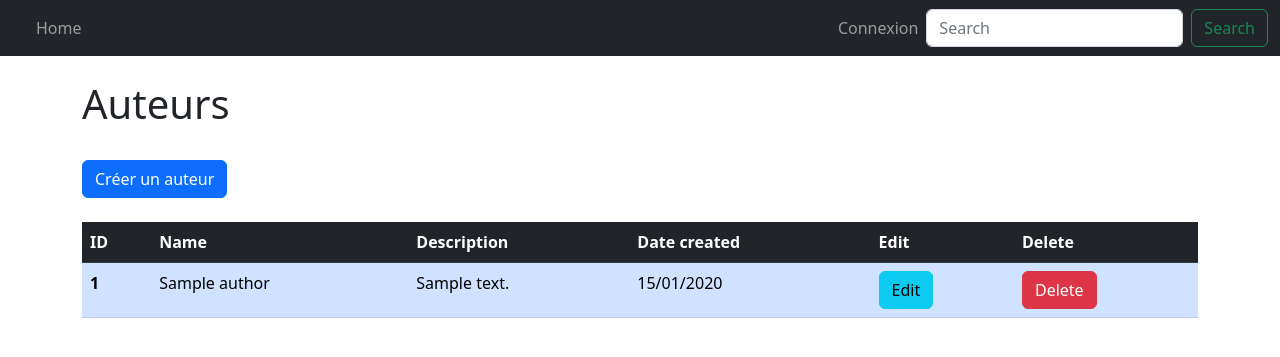
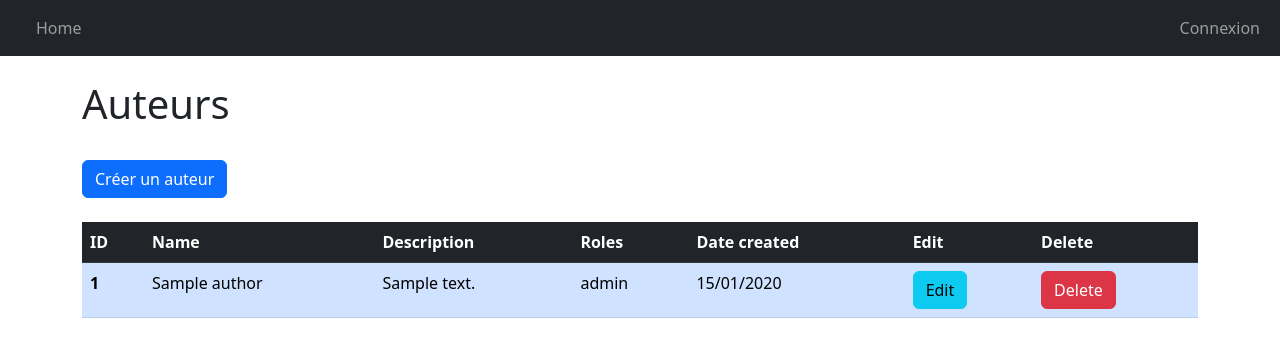
Before and after one commit to devscast/quotes.devscast.org, a Symfony app: template templates/pages/Author/index.html.twig in a window 1280 px wide. Shown: the top 357 px of the page. Run offline with Twig, Linux system fonts and the light colour scheme; the template is opened without the code that fills it: most values are stand-ins (such as "Sample title", 1, 10 or a date in 2020); some libraries are stand-ins or nearby versions.

Commit message:
Configuration of the administration

```diff
--- a/src/Controller/Admin/AuthorCrudController.php
+++ b/src/Controller/Admin/AuthorCrudController.php
@@ -35,7 +35,8 @@ class AuthorCrudController extends AbstractCrudController
             IdField::new('id')
                 ->hideOnForm(),
             TextField::new('name'),
-            TextEditorField::new('description'),
+            TextField::new('description'),
+            TextField::new('roles'),
             DateTimeField::new('createdAt')
                 ->hideOnForm()
                 ->setFormTypeOption('disabled', 'disabled'),
--- a/src/Controller/Admin/CitationCrudController.php
+++ b/src/Controller/Admin/CitationCrudController.php
@@ -35,8 +35,8 @@ class CitationCrudController extends AbstractCrudController
             IdField::new('id')
                 ->hideOnForm(),
             TextField::new('french'),
-            TextEditorField::new('english'),
-            TextEditorField::new('author'),
+            TextField::new('english'),
+            TextField::new('author'),
             DateTimeField::new('createdAt')
                 ->hideOnForm()
                 ->setFormTypeOption('disabled', 'disabled'),
--- a/src/Controller/CitationController.php
+++ b/src/Controller/CitationController.php
@@ -17,17 +17,17 @@ class CitationController extends AbstractController
     /**
      *  This function display all citations
      *
-     * @param CitationRepository $repository
+     * @param CitationRepository $citationRepository
      * @param PaginatorInterface $paginator
      * @param Request $request
      * @return Response
      */
     #[Route('/citation', name: 'index.citation', methods: ['GET'])]
-    public function index(CitationRepository $repository, PaginatorInterface $paginator, Request $request): Response
+    public function index(CitationRepository $citationRepository, PaginatorInterface $paginator, Request $request): Response
     {
 
         $citations = $paginator->paginate(
-            $repository->findAll(), /* query NOT result */
+            $citationRepository->findAll(), /* query NOT result */
             $request->query->getInt('page', 1), /*page number*/
             10 /*limit per page*/
         );
--- a/src/Controller/HomeController.php
+++ b/src/Controller/HomeController.php
@@ -11,6 +11,7 @@ class HomeController extends AbstractController
     #[Route('/', name: 'home.index', methods: ['GET'])]
     public function index(): Response
     {
-        return $this->render('pages/home/index.html.twig');
+        return $this->render('pages/home/index.html.twig', [
+        ]);
     }
 }
--- a/templates/pages/Author/index.html.twig
+++ b/templates/pages/Author/index.html.twig
@@ -25,6 +25,7 @@
                     <th scope="col">ID</th>
                     <th scope="col">Name</th>
                     <th scope="col">Description</th>
+                    <th scope="col">Roles</th>
                     <th scope="col">Date created</th>
                     <th scope="col">Edit</th>
                     <th scope="col">Delete</th>
@@ -36,15 +37,16 @@
                         <th scope="row">{{ author.id }}</th>
                         <td>{{ author.name }}</td>
                         <td>{{ author.description }}</td>
+                        <td>{{ author.roles }}</td>
                         <td>{{ author.createdAt|date("d/m/Y") }}</td>
                         <td>
-                            <a href="{{ path('author.edit', { id: author.id }) }}" class="btn btn-info">
+                            <a href="{{ path('author.edit', { id: author.id }) }}" onclick="return confirm('Voulez-vous vraiment modifier l\'auteur ?')" class="btn btn-info">
                                 Edit
                             </a>
 
                         </td>
                         <td>
-                            <a href="{{ path('author.delete', { id: author.id }) }}" class="btn btn-danger">
+                            <a href="{{ path('author.delete', { id: author.id }) }}" onclick="return confirm('Voulez-vous vraiment supprimer l\'auteur ?')" class="btn btn-danger">
                                 Delete
                             </a>
                         </td>
--- a/templates/pages/citation/index.html.twig
+++ b/templates/pages/citation/index.html.twig
@@ -40,12 +40,12 @@
                         <td>{{ citation.author }}</td>
                         <td>{{ citation.createdAt|date("d/m/Y") }}</td>
                         <td>
-                            <a href="{{ path('citation.edit', { id: citation.id }) }}" class="btn btn-info">
+                            <a href="{{ path('citation.edit', { id: citation.id }) }}" onclick="return confirm('Voulez-vous vraiment modifier la cittaion ?')" class="btn btn-info">
                                 Edit
                             </a>
                         </td>
                         <td>
-                            <a href="{{ path('citation.delete', { id: citation.id }) }}" class="btn btn-danger">
+                            <a href="{{ path('citation.delete', { id: citation.id }) }}" onclick="return confirm('Voulez-vous vraiment supprimer la cittaion ?')" class="btn btn-danger">
                                 Delete
                             </a>
                         </td>
--- a/templates/partials/_header.html.twig
+++ b/templates/partials/_header.html.twig
@@ -11,11 +11,11 @@
 				</li>
 				{% if app.user %}
 					<li class="nav-item">
-						<a class="nav-link" href="{{ path('index.citation') }}">Citations</a>
+						<a class="nav-link" href="#"></a>
 					</li>
 
 					<li class="nav-item">
-						<a class="nav-link" href="{{ path('author.index') }}">Authors</a>
+						<a class="nav-link" href="#"></a>
 					</li>
 				{% endif %}
 			</ul>
@@ -30,7 +30,7 @@
 							<div class="dropdown-menu">
 								<div class="dropdown-divider"></div>
 								{% if 'ROLE_ADMIN' in app.user.roles %}
-								<a class="dropdown-item" href="{{ path('admin.index') }}">Administration</a>
+									<a class="dropdown-item" href="{{ path('admin.index') }}">Admin</a>
 									<div class="dropdown-divider"></div>
 								{% endif %}
 
@@ -44,11 +44,6 @@
 					{% endif %}
 				</ul>
 			</div>
-
-			<form class="d-flex" role="search">
-				<input class="form-control me-2" type="search" placeholder="Search" aria-label="Search">
-				<button class="btn btn-outline-success" type="submit">Search</button>
-			</form>
 		</div>
 
 	</div>
```
Also changed, not shown: src/Controller/AuthorController.php (+4 -4 lines), src/DataFixtures/AppFixtures.php (+4 -18 lines), src/Entity/Author.php (+6 -8 lines), src/Form/AuthorType.php (+9 -0 lines), src/Repository/CitationRepository.php (+0 -24 lines). Lines whose indentation alone changed are shown as unchanged.
